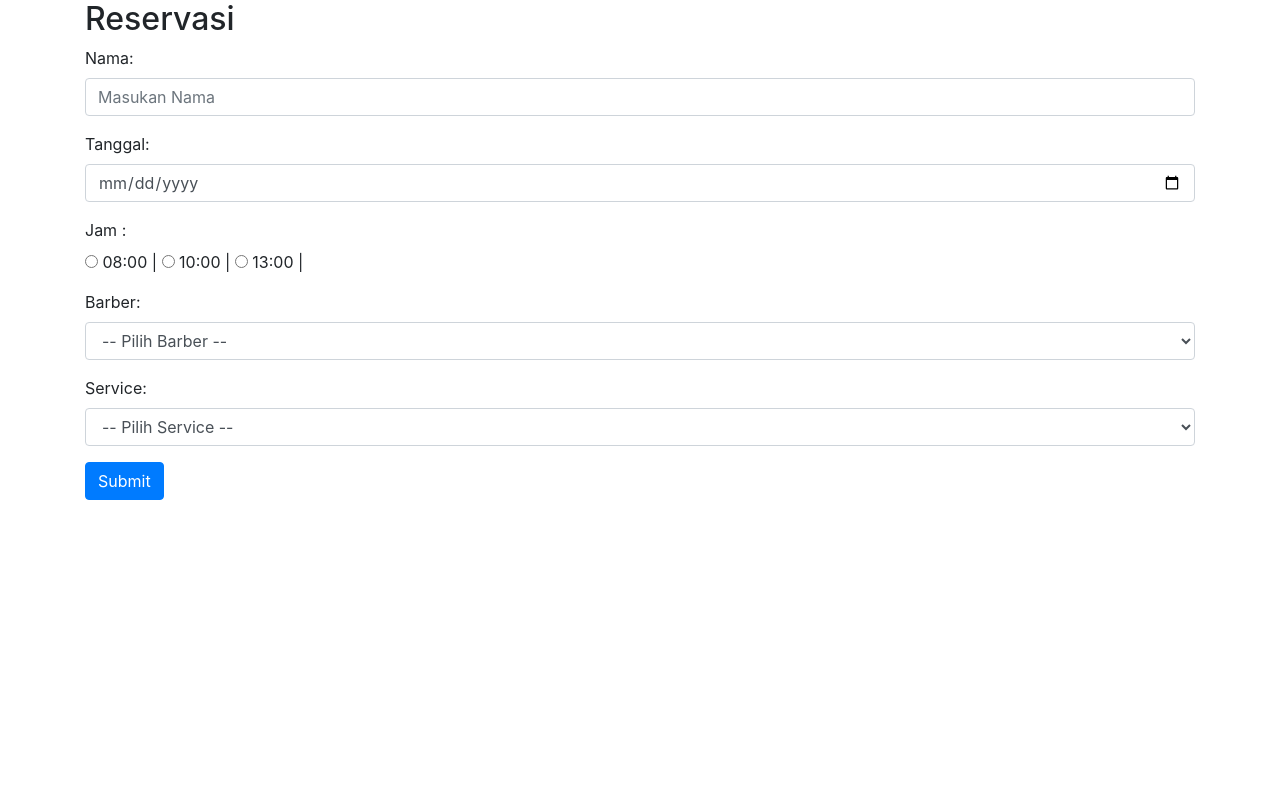
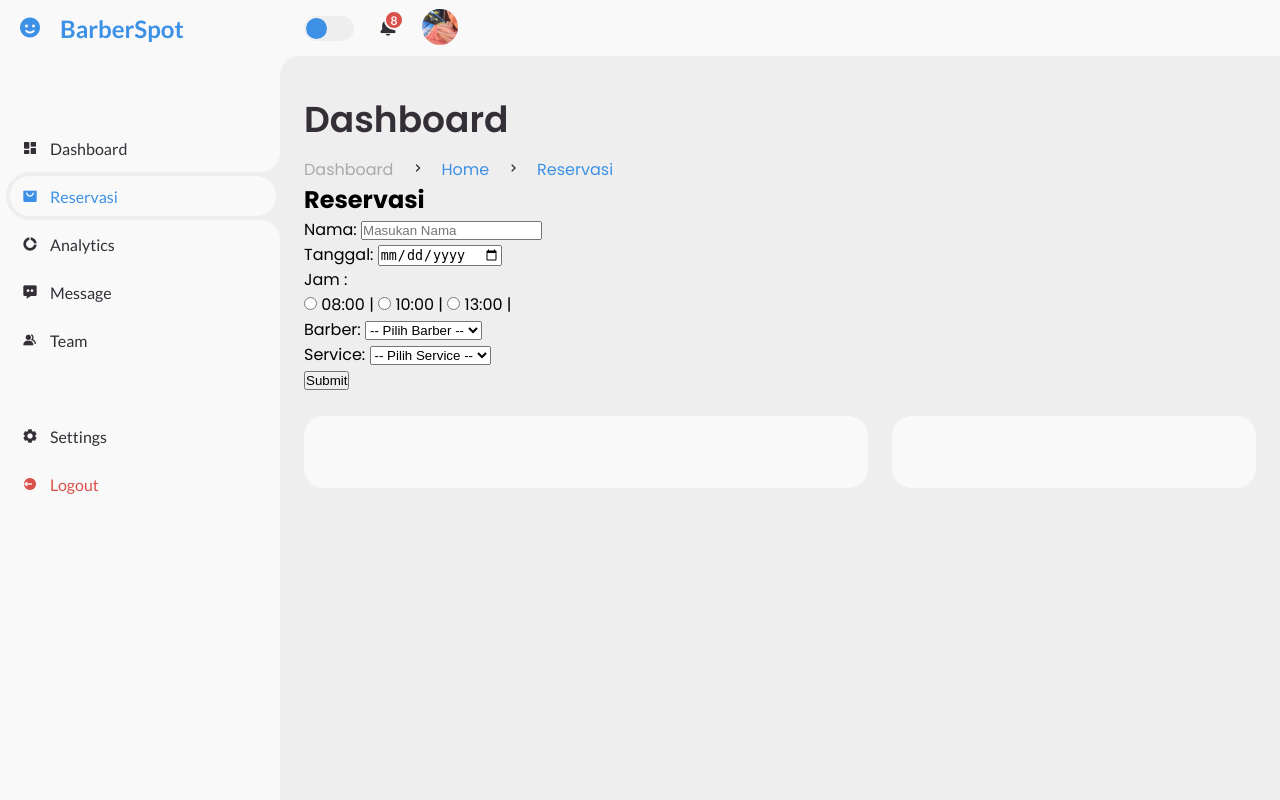
Before and after one commit to Kyizaky/PSI, a PHP site: page /Reservasi.php in a window 1280 px wide. Run offline with PHP 8.4, Linux system fonts and the light colour scheme; the visitor is signed in with stand-in values (Sample User, id 1); data that the repository does not hold is empty.

Commit message:
lanjut pelanggan

```diff
--- a/admin/login.php
+++ b/admin/login.php
@@ -11,18 +11,22 @@ if(isset($_REQUEST['email']) && isset($_REQUEST['pass'])){
 	if(mysqli_num_rows($qr)>0){
 		$data=mysqli_fetch_assoc($qr);
 		$_SESSION['user_data']=$data;
+
 		if($data['role']==1){
 			$_SESSION['role']== 1;
+			$_SESSION['nama'] == $data['nama'];
 			header("Location:admin.php");
 
 		}
 		elseif($data['role']==2){
 			$_SESSION['roles']== 2;
+			$_SESSION['nama'] == $data['nama'];
 			header("Location:pegawai.php");
 
 		}
 		else {
 			$_SESSION['roles']== 3;
+			$_SESSION['nama'] == $data['nama'];
 			header("Location: pelanggan.php");
 
 		}
--- a/admin/pelanggan.php
+++ b/admin/pelanggan.php
@@ -106,7 +106,7 @@
 						</li>
 						<li><i class='bx bx-chevron-right' ></i></li>
 						<li>
-							<a class="active" href="admin.php">Home</a>
+							<a class="active" href="pelanggan.php">Home</a>
 						</li>
 					</ul>
 				</div>
--- a/admin/reservasi.php
+++ b/admin/reservasi.php
@@ -1,11 +1,121 @@
+<?php
+    session_start();
+	include "conn.php";
+    if( ! $_SESSION == 3){
+        header("Location: tampilan_login.php");
+    }
+?>
 <!DOCTYPE html>
-<html>
+<html lang="en">
 <head>
-    <title>Form Pendaftaran Peserta</title>
-    <link rel="stylesheet" href="https://cdn.jsdelivr.net/npm/bootstrap@4.6.1/dist/css/bootstrap.min.css" integrity="sha384-zCbKRCUGaJDkqS1kPbPd7TveP5iyJE0EjAuZQTgFLD2ylzuqKfdKlfG/eSrtxUkn" crossorigin="anonymous">
+	<meta charset="UTF-8">
+	<meta name="viewport" content="width=device-width, initial-scale=1.0">
+
+	<!-- Boxicons -->
+	<link href='https://unpkg.com/boxicons@2.0.9/css/boxicons.min.css' rel='stylesheet'>
+	<!-- My CSS -->
+	<link rel="stylesheet" href="css/style.css">
+
+	<title>BarberSpot</title>
 </head>
 <body>
-<div class="container">
+
+
+	<!-- SIDEBAR -->
+	<section id="sidebar">
+		<a href="#" class="brand">
+			<i class='bx bxs-smile'></i>
+			<span class="text">BarberSpot</span>
+		</a>
+		<ul class="side-menu top">
+			<li class="">
+				<a href="pelanggan.php">
+					<i class='bx bxs-dashboard' ></i>
+					<span class="text">Dashboard</span>
+				</a>
+			</li>
+			<li class="active">
+				<a href="reservasi.php">
+					<i class='bx bxs-shopping-bag-alt' ></i>
+					<span class="text">Reservasi</span>
+				</a>
+			</li>
+			<li>
+				<a href="#">
+					<i class='bx bxs-doughnut-chart' ></i>
+					<span class="text">Analytics</span>
+				</a>
+			</li>
+			<li>
+				<a href="#">
+					<i class='bx bxs-message-dots' ></i>
+					<span class="text">Message</span>
+				</a>
+			</li>
+			<li>
+				<a href="team.php">
+					<i class='bx bxs-group' ></i>
+					<span class="text">Team</span>
+				</a>
+			</li>
+		</ul>
+		<ul class="side-menu">
+			<li>
+				<a href="#">
+					<i class='bx bxs-cog' ></i>
+					<span class="text">Settings</span>
+				</a>
+			</li>
+			<li>
+				<a href="logout.php" class="logout">
+					<i class='bx bxs-log-out-circle' ></i>
+					<span class="text">Logout</span>
+				</a>
+			</li>
+		</ul>
+	</section>
+	<!-- SIDEBAR -->
+
+
+
+	<!-- CONTENT -->
+	<section id="content">
+		<!-- NAVBAR -->
+		<nav>
+
+			<input type="checkbox" id="switch-mode" hidden>
+			<label for="switch-mode" class="switch-mode"></label>
+			<a href="#" class="notification">
+				<i class='bx bxs-bell' ></i>
+				<span class="num">8</span>
+			</a>
+			<a href="#" class="profile">
+				<img src="img/people.jpeg">
+			</a>
+		</nav>
+		<!-- NAVBAR -->
+
+		<!-- MAIN -->
+		<main>
+			<div class="head-title">
+				<div class="left">
+					<h1>Dashboard</h1>
+					<ul class="breadcrumb">
+						<li>
+							<a href="pelanggan.php">Dashboard</a>
+						</li>
+						<li><i class='bx bx-chevron-right' ></i></li>
+						<li>
+							<a class="active" href="pelanggan.php">Home</a>
+						</li>
+                        <li><i class='bx bx-chevron-right' ></i></li>
+						<li>
+							<a class="active" href="Reservasi.php">Reservasi</a>
+						</li>
+					</ul>
+				</div>
+			</div>
+            <div class="container">
     <?php
     //Include file koneksi, untuk koneksikan ke database
     include "conn.php";
@@ -20,7 +130,7 @@
     //Cek apakah ada kiriman form dari method post
     if ($_SERVER["REQUEST_METHOD"] == "POST") {
 
-        $nama=input($_POST["nama"]);
+        $nama=$_SESSION['nama'];
         $tanggal=input($_POST["tanggal"]);
         $waktu=input($_POST["waktu"]);
         $barber=input($_POST["barber"]);
@@ -91,5 +201,31 @@
         <button type="submit" name="submit" class="btn btn-primary">Submit</button>
     </form>
 </div>
+
+
+<!-- tengah tengah  -->
+			<div class="table-data">
+				<div class="order">
+
+
+
+
+
+</div>
+<!-- tengah tengah  -->
+				<div class="todo">
+					<div class="head">
+
+					</div>
+
+				</div>
+			</div>
+		</main>
+		<!-- MAIN -->
+	</section>
+	<!-- CONTENT -->
+
+
+	<script src="js/script.js"></script>
 </body>
 </html>
```
